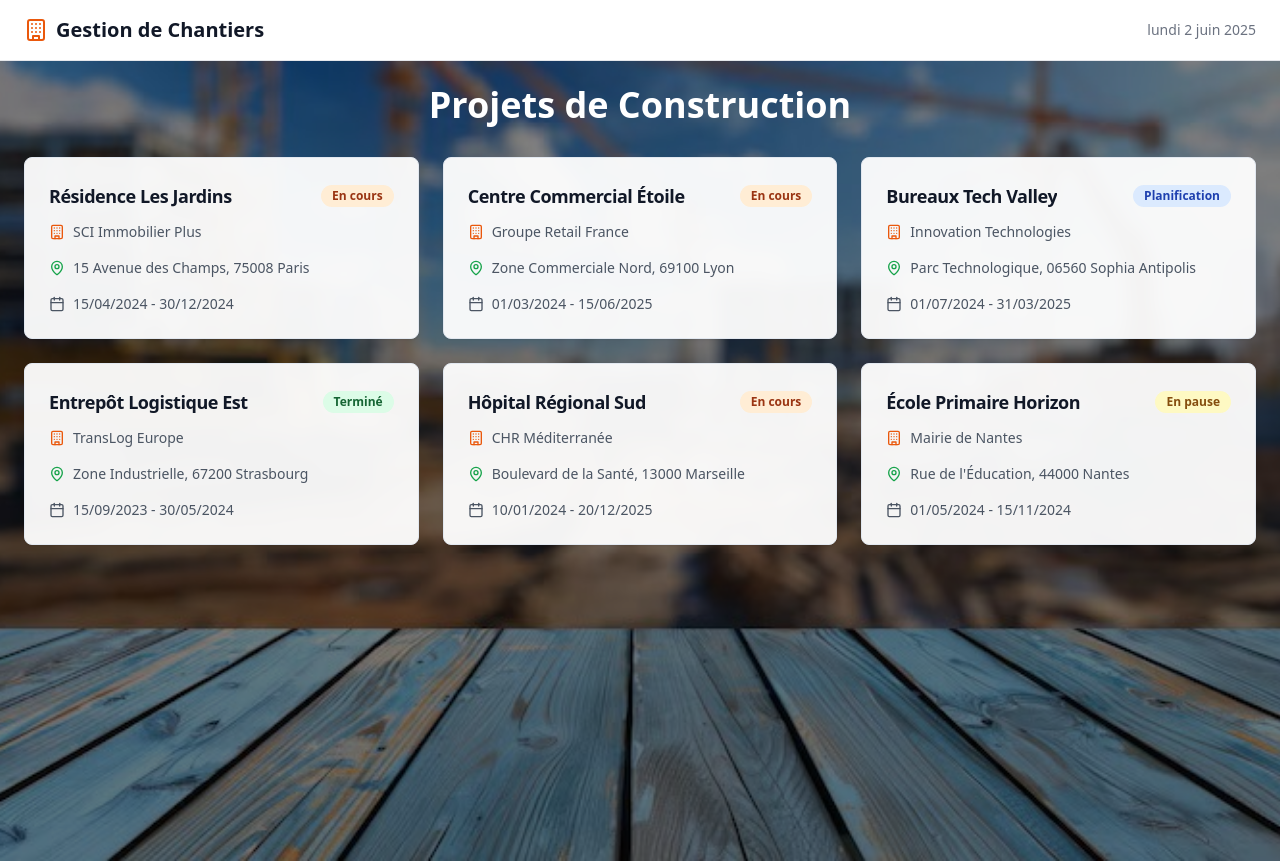
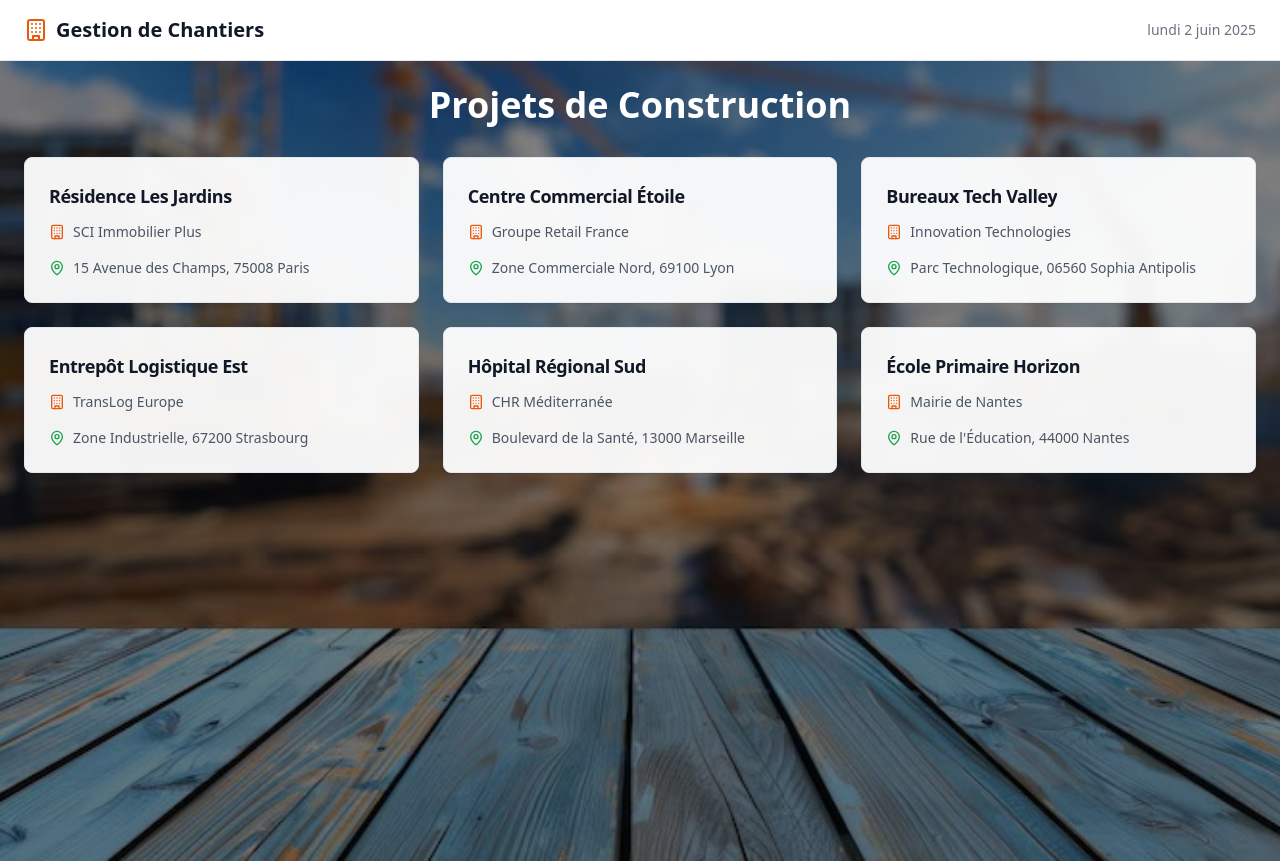
Before and after one commit to SaraBrit/chantier-kanban-pilot, a React (Vite) app: page / in a window 1280 px wide. Built offline with nearby package versions, Linux system fonts and the light colour scheme.

Commit message:
Visual edit in Lovable
Edited UI in Lovable

```diff
--- a/src/components/ProjectsList.tsx
+++ b/src/components/ProjectsList.tsx
@@ -60,9 +60,7 @@ export const ProjectsList = ({
                     <CardTitle className="text-lg font-semibold text-gray-900 truncate">
                       {project.name}
                     </CardTitle>
-                    <Badge className={getStatusColor(project.status)}>
-                      {getStatusText(project.status)}
-                    </Badge>
+
                   </div>
                 </CardHeader>
                 <CardContent className="space-y-4">
@@ -84,10 +82,7 @@ export const ProjectsList = ({
 
 
 
-                  <div className="flex items-center text-sm text-gray-600">
-                    <Calendar className="h-4 w-4 mr-2" />
-                    <span>{new Date(project.startDate).toLocaleDateString('fr-FR')} - {new Date(project.endDate).toLocaleDateString('fr-FR')}</span>
-                  </div>
+
                 </CardContent>
               </Card>)}
           </div>
```
